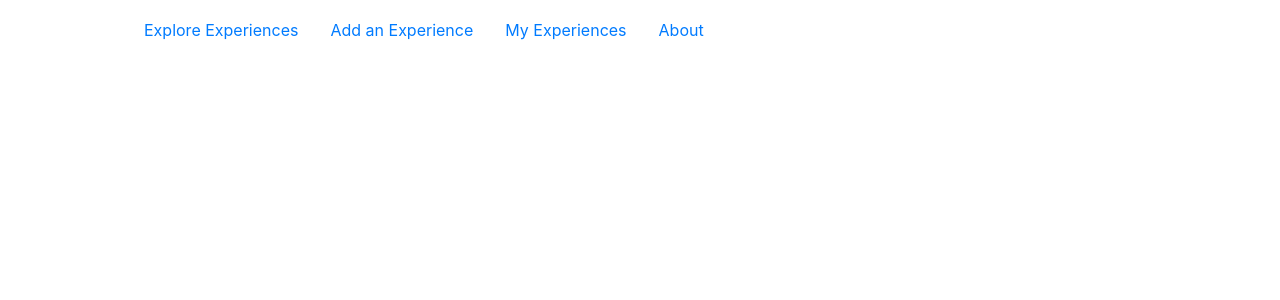
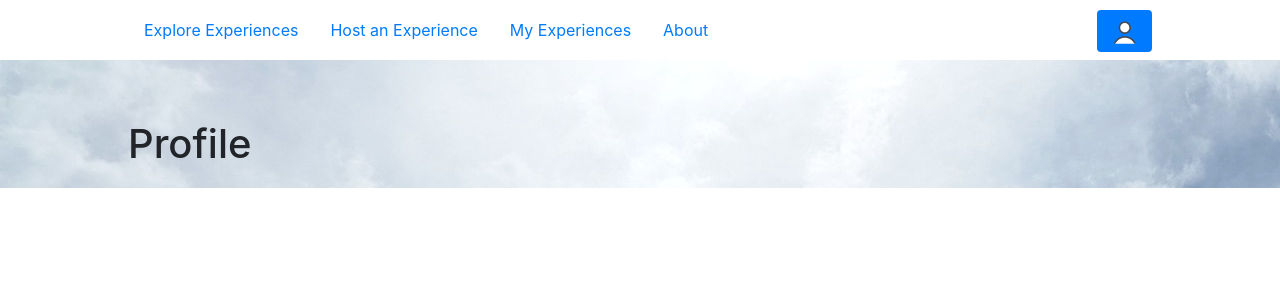
Before and after one commit to ksogata/DepressedPlatypusPerry, a React (Create React App) app: page /profile in a window 1280 px wide. Shown: the top 300 px of the page. Built offline with nearby package versions, Linux system fonts and the light colour scheme.

Commit message:
added Profile page and route

```diff
--- a/src/App.js
+++ b/src/App.js
@@ -6,7 +6,18 @@ import Explore from './components/explore';
 import About from './components/about';
 import Experience from './components/experience';
 import MyExperiences from './components/my-experiences';
+import Profile from './components/profile';
 import './App.css';
+
+const styles = {
+  user: {
+    position: "absolute",
+    right: "10%",
+  },
+  usericon: {
+    height: "24px"
+  }
+}
 
 class App extends Component {
   constructor(props) {
@@ -28,13 +39,16 @@ class App extends Component {
             <NavLink to='/explore' activeClassName='active' className='nav-link'>Explore Experiences</NavLink>
           </NavItem>
           <NavItem>
-            <NavLink to='/experience' activeClassName='active' className='nav-link'>Add an Experience</NavLink>
+            <NavLink to='/experience' activeClassName='active' className='nav-link'>Host an Experience</NavLink>
           </NavItem>
           <NavItem>
             <NavLink to='/my-experiences' activeClassName='active' className='nav-link'>My Experiences</NavLink>
           </NavItem>
           <NavItem>
             <NavLink to='/about' activeClassName='active' className='nav-link'>About</NavLink>
+          </NavItem>
+          <NavItem>
+            <NavLink to='/profile' activeClassName='active' className='nav-link' style={ styles.user }><img src="user.png" style={ styles.usericon }/></NavLink>
           </NavItem>
         </Nav>
 
@@ -43,6 +57,7 @@ class App extends Component {
           <Route path="/experience" component={Experience} />
           <Route path="/my-experiences" component={MyExperiences} />
           <Route path="/about" component={About} />
+          <Route path="/profile" component={Profile} />
         </Switch>
 
         {/* <Login></Login> */}
--- a/src/components/experience.js
+++ b/src/components/experience.js
@@ -10,7 +10,7 @@ const styles = {
 const Experience = () => {
     return (
       <div>
-        <h1 style={styles.banner}>Add an Experience</h1>
+        <h1 style={styles.banner}>Host an Experience</h1>
         <Container>
           <Row>
             <Col>
--- /dev/null
+++ b/src/components/profile.js
@@ -0,0 +1,22 @@
+import React, { Component } from 'react';
+import { Link, Route } from "react-router-dom";
+import { Container } from "reactstrap";
+
+const styles = {
+    banner: {
+      background: "url('spring-4072393_1920.jpg')"
+    }
+}
+
+const Profile = () => {
+    return (
+      <div>
+        <h1 style={styles.banner}>Profile</h1>
+        <Container>
+          <p></p>
+        </Container>
+      </div>
+    );
+};
+
+export default Profile;
```
Also changed, not shown: public/user.png (added).
